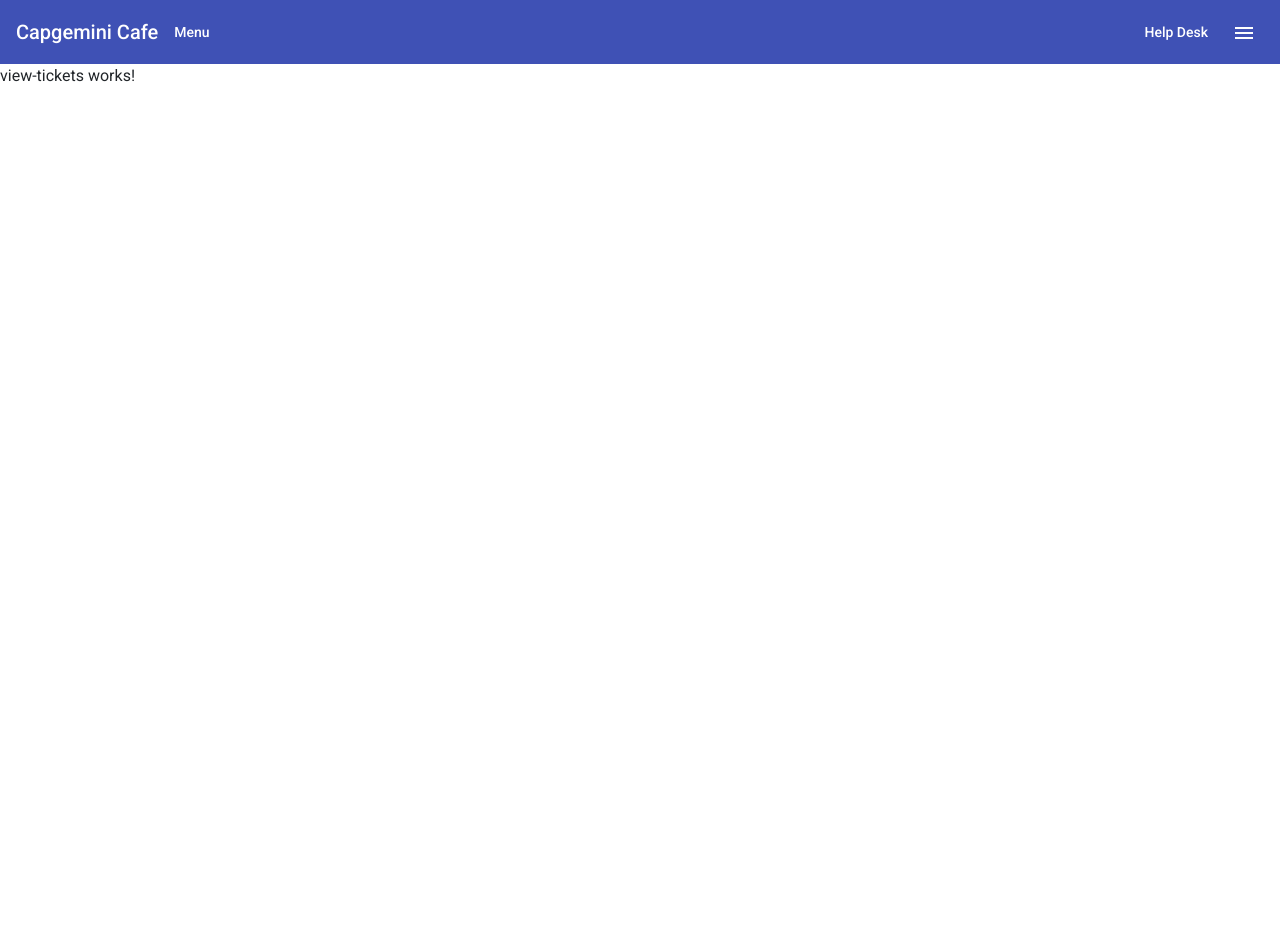
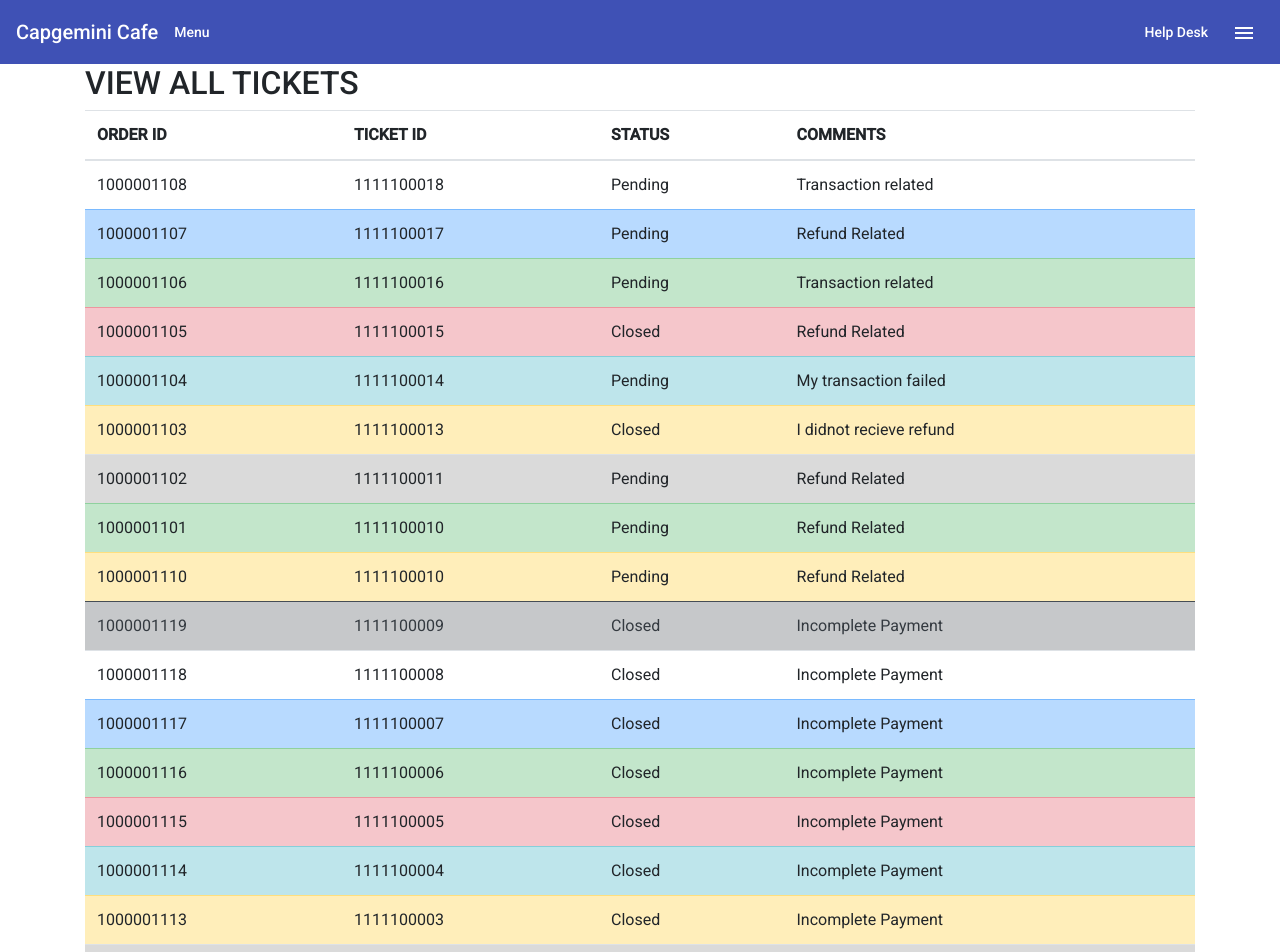
Before and after one commit to Capgemini-Sarokar/CapCafeUI, an Angular app in the folder CapCafeApp/: page /tickets in a window 1280 px wide. Shown: the top 952 px of the page. Before the commit the page ends 800 px from the top, so only its background shows below. Built offline with nearby package versions, Linux system fonts and the light colour scheme.

Commit message:
Helpdesk View tickets changes

```diff
--- a/CapCafeApp/src/app/view-tickets/view-tickets.component.html
+++ b/CapCafeApp/src/app/view-tickets/view-tickets.component.html
@@ -1 +1,126 @@
-<p>view-tickets works!</p>
+
+<div class="container">
+    <h2>VIEW ALL TICKETS</h2>
+
+    <table class="table">
+      <thead>
+        <tr>
+          <th>ORDER ID</th>
+          <th>TICKET ID</th>
+          <th>STATUS</th>
+          <th>COMMENTS</th>
+        </tr>
+      </thead>
+      <tbody>
+        <tr>
+          <td>1000001108</td>
+          <td>1111100018</td>
+          <td>Pending</td>
+          <td>Transaction related</td>
+        </tr>
+        <tr class="table-primary">
+          <td>1000001107</td>
+          <td>1111100017</td>
+          <td>Pending</td>
+          <td>Refund Related</td>
+        </tr>
+        <tr class="table-success">
+          <td>1000001106</td>
+          <td>1111100016</td>
+          <td>Pending</td>
+          <td>Transaction related</td>
+        </tr>
+        <tr class="table-danger">
+          <td>1000001105</td>
+          <td>1111100015</td>
+          <td>Closed</td>
+          <td>Refund Related</td>
+        </tr>
+        <tr class="table-info">
+          <td>1000001104</td>
+          <td>1111100014</td>
+          <td>Pending</td>
+          <td>My transaction failed</td>
+        </tr>
+        <tr class="table-warning">
+          <td>1000001103</td>
+          <td>1111100013</td>
+          <td>Closed</td>
+          <td>I didnot recieve refund</td>
+        </tr>
+        <tr class="table-active">
+          <td>1000001102</td>
+          <td>1111100011</td>
+          <td>Pending</td>
+          <td>Refund Related</td>
+        </tr>
+        <tr class="table-success">
+          <td>1000001101</td>
+          <td>1111100010</td>
+          <td>Pending</td>
+          <td>Refund Related</td>
+        </tr>
+        <tr class="table-warning">
+          <td>1000001110</td>
+          <td>1111100010</td>
+          <td>Pending</td>
+          <td>Refund Related</td>
+        </tr>
+        <tr class="table-dark text-dark">
+          <td>1000001119</td>
+          <td>1111100009</td>
+          <td>Closed</td>
+          <td>Incomplete Payment</td>
+        </tr>
+        <tr>
+            <td>1000001118</td>
+            <td>1111100008</td>
+            <td>Closed</td>
+            <td>Incomplete Payment</td>
+          </tr>
+          <tr class="table-primary">
+            <td>1000001117</td>
+            <td>1111100007</td>
+            <td>Closed</td>
+            <td>Incomplete Payment</td>
+          </tr>
+          <tr class="table-success">
+            <td>1000001116</td>
+            <td>1111100006</td>
+            <td>Closed</td>
+            <td>Incomplete Payment</td>
+          </tr>
+          <tr class="table-danger">
+            <td>1000001115</td>
+            <td>1111100005</td>
+            <td>Closed</td>
+            <td>Incomplete Payment</td>
+          </tr>
+          <tr class="table-info">
+            <td>1000001114</td>
+            <td>1111100004</td>
+            <td>Closed</td>
+            <td>Incomplete Payment</td>
+          </tr>
+          <tr class="table-warning">
+            <td>1000001113</td>
+            <td>1111100003</td>
+            <td>Closed</td>
+            <td>Incomplete Payment</td>
+          </tr>
+          <tr class="table-active">
+            <td>1000001112</td>
+            <td>1111100002</td>
+            <td>Closed</td>
+            <td>Incomplete Payment</td>
+          </tr>
+          <tr class="table-success">
+            <td>1000001111</td>
+            <td>1111100001</td>
+            <td>Closed</td>
+            <td>Incomplete Payment</td>
+          </tr>
+
+      </tbody>
+    </table>
+  </div>
```
